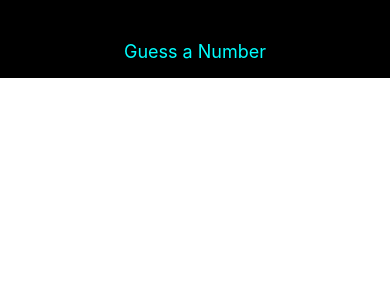
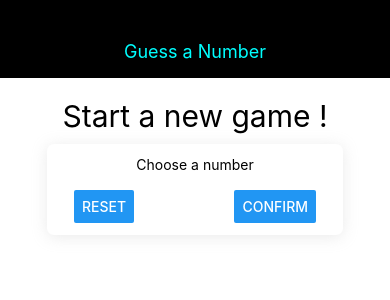
Before and after one commit to zamanshahed/react-native-guess-number, a React Native app: screen / in a window 390 px wide. Shown: the top 300 px of the page. Built offline with nearby package versions, Linux system fonts and the light colour scheme.

Commit message:
More update on Game start screen.

```diff
--- a/App.js
+++ b/App.js
@@ -3,11 +3,13 @@
 import { StyleSheet, View } from 'react-native';
 
 import Header from './Components/Header';
+import StartGameScreen from './Screens/StartGameScreen';
 
 export default function App() {
   return (
     <View style={styles.screen}>
       <Header title='Guess a Number' />
+      <StartGameScreen />
     </View>
   );
 }
--- /dev/null
+++ b/Components/Card.js
@@ -0,0 +1,23 @@
+import React from 'react';
+import { View, StyleSheet } from 'react-native';
+
+const Card = props => {
+  return (
+    <View style={{ ...styles.card, ...props.style }}>{props.children}</View>
+  );
+};
+
+const styles = StyleSheet.create({
+  card:{
+    shadowColor: '#bbb',
+    shadowOffset: {width: 0, height: 2},
+    shadowRadius: 15,
+    shadowOpacity: 0.3,
+    elevation: 10,
+    backgroundColor: 'white',
+    padding: 12,
+    borderRadius: 7
+  }
+});
+
+export default Card;
--- /dev/null
+++ b/Screens/StartGameScreen.js
@@ -0,0 +1,51 @@
+import React from 'react';
+import { View, StyleSheet, Text, TextInput, Button } from 'react-native';
+
+import Card from '../Components/Card';
+
+const StartGameScreen = props => {
+  return(
+    <View style={styles.screen}>
+      <Text style={styles.title}>Start a new game !</Text>
+
+      <Card style={styles.inputContainer}>
+        <Text>Choose a number</Text>
+        <TextInput />
+        <View style={styles.buttonContainer}>
+          <Button style={styles.button} title='Reset' onPress={()=>{}}/>
+          <Button style={styles.button} title='Confirm' onPress={()=>{}} />
+        </View>
+      </Card>
+    </View>
+  );
+};
+
+
+const styles = StyleSheet.create({
+  screen:{
+    flex:1,
+    padding: 10,
+    alignItems: 'center',
+    justifyContent: 'flex-start'
+  },
+  title:{
+    fontSize: 30,
+    marginVertical: 10
+  },
+  inputContainer:{
+    width: 300,
+    maxWidth: '80%',
+    alignItems: 'center'
+  },
+  buttonContainer:{
+    flexDirection: 'row',
+    width: '100%',
+    justifyContent: 'space-between',
+    paddingHorizontal: 15
+  },
+  button:{
+    width: '40%'
+  }
+});
+
+export default StartGameScreen;
```
